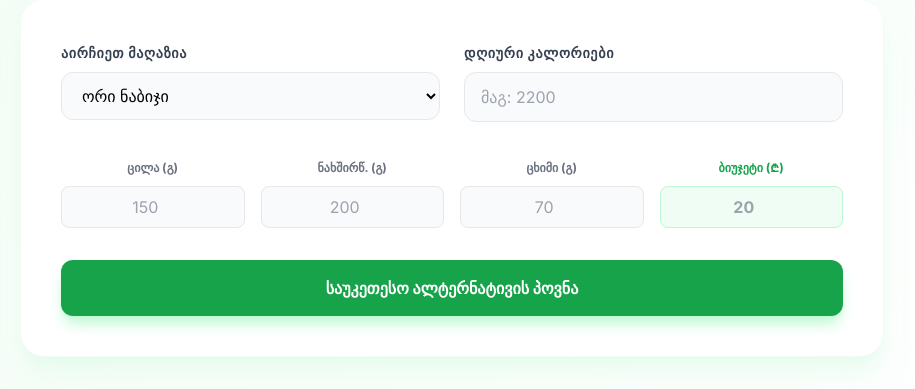
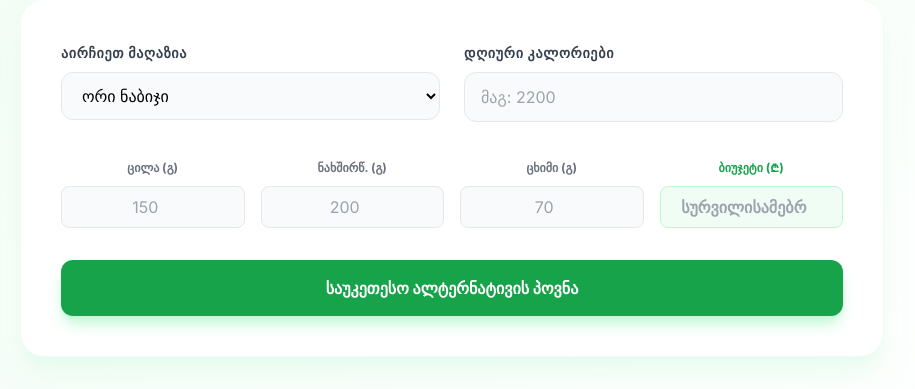
Before and after one commit to ghvaladzegaga6-spec/fitprice, a Flask app: page / in a window 1280 px wide. Shown: the part 318-707 px from the top of the page, without its empty margins (188-1103 px from the left). Run offline with Flask 3, Linux system fonts and the light colour scheme; some libraries are stand-ins or nearby versions.

Commit message:
Update index.html

```diff
--- a/templates/index.html
+++ b/templates/index.html
@@ -44,8 +44,8 @@
                         <label class="text-sm font-bold text-gray-700 uppercase tracking-wider">აირჩიეთ მაღაზია</label>
                         <select name="store" class="w-full bg-gray-50 border border-gray-200 rounded-xl px-4 py-3 focus:ring-2 focus:ring-green-500 outline-none transition cursor-pointer">
                             <option value="2nabiji">ორი ნაბიჯი</option>
+                            <option value="nikora">ნიკორა</option>
                             <option value="carrefour">კარფური</option>
-                            <option value="nikora">ნიკორა</option>
                             <option value="spar">სპარი</option>
                         </select>
                     </div>
@@ -72,7 +72,7 @@
                     </div>
                     <div class="space-y-2 text-center">
                         <label class="text-xs font-bold text-green-600 uppercase">ბიუჯეტი (₾)</label>
-                        <input type="number" name="budget" placeholder="20" step="0.1" required class="w-full bg-green-50 border border-green-200 rounded-lg px-3 py-2 text-center outline-none focus:border-green-500 font-bold text-green-700">
+                        <input type="number" name="budget" placeholder="სურვილისამებრ" step="0.1" class="w-full bg-green-50 border border-green-200 rounded-lg px-3 py-2 text-center outline-none focus:border-green-500 font-bold text-green-700">
                     </div>
                 </div>
 
```
